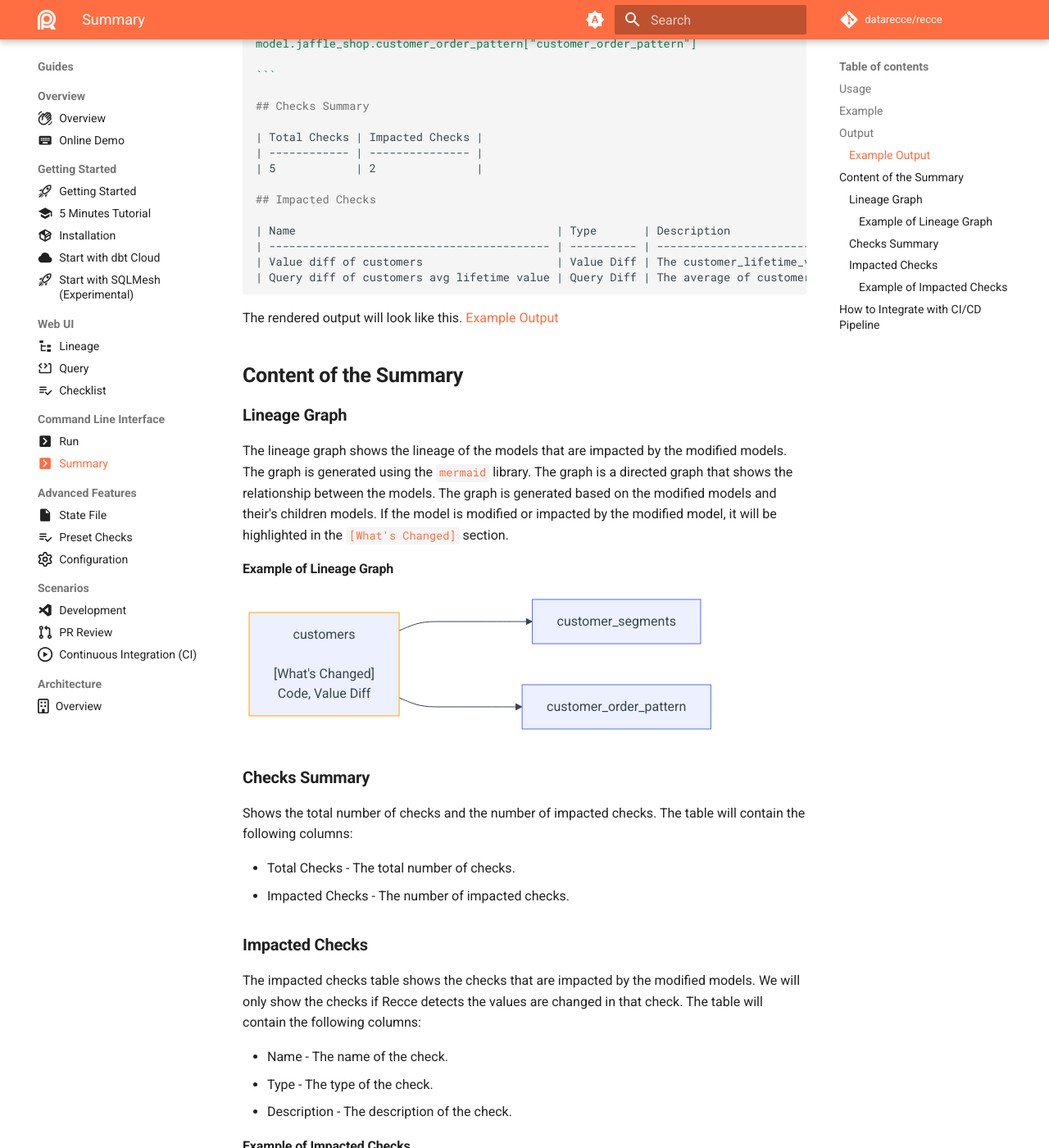
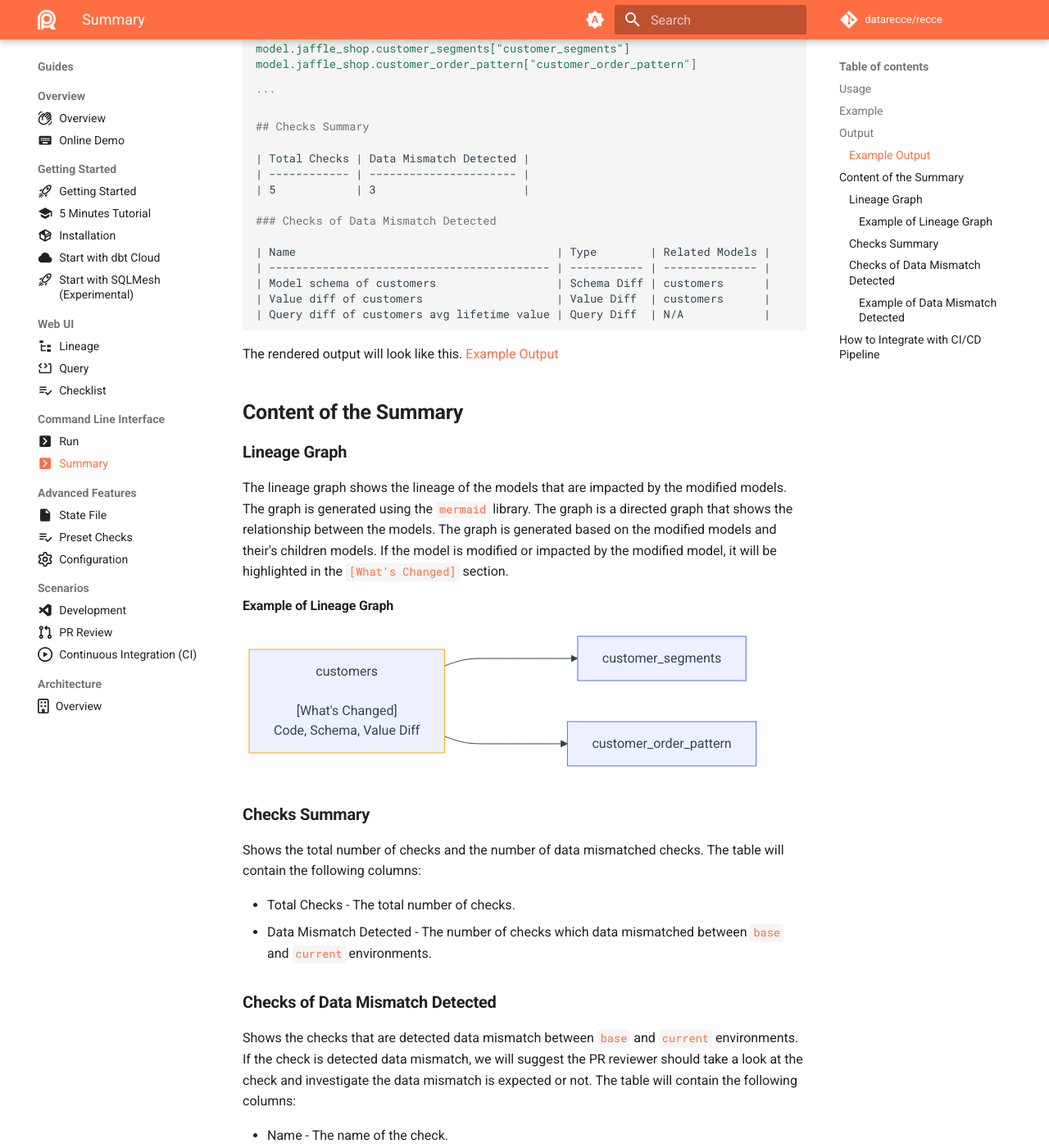
Before and after one commit to DataRecce/recce-documentation, an MkDocs documentation site: the page built from docs/docs/features/recce-summary.md, in a window 1280 px wide and 1400 px high, scrolled down 1223 px. Shown: the whole window at 82% size. Built offline with MkDocs 1.6.1 and Material for MkDocs 9.7.7, drawn with Linux system fonts in a browser that asks for light colours; comment, search, counter and statistics services are not loaded; some of the changed text lies outside the part shown.

Commit message:
[Feature] DRC-418 Modify doc site based on the latest changes
Signed-off-by: Kent Huang <kent@infuseai.io>

`````diff
--- a/docs/docs/features/recce-summary.md
+++ b/docs/docs/features/recce-summary.md
@@ -22,7 +22,7 @@ recce summary recce-state.json
 The output of the `summary` command will be markdown format. The markdown output will contain the following sections:
 
 - Lineage Graph - A graph that shows the lineage of the models that are impacted by the modified models.
-- Impacted Checks - A table that shows the impacted checks.
+- Checks Summary - A summary of the checks that are detected mismatch between `base` and `current` environments.
 
 ### Example Output
 
@@ -36,7 +36,7 @@ graph LR
 model.jaffle_shop.customers["customers
 
 [What's Changed]
-Code, Value Diff"]
+Code, Schema, Value Diff"]
 style model.jaffle_shop.customers stroke:#ffa502
 model.jaffle_shop.customers---->model.jaffle_shop.customer_segments
 model.jaffle_shop.customers---->model.jaffle_shop.customer_order_pattern
@@ -47,16 +47,17 @@ model.jaffle_shop.customer_order_pattern["customer_order_pattern"]
 
 ## Checks Summary
 
-| Total Checks | Impacted Checks |
-| ------------ | --------------- |
-| 5            | 2               |
+| Total Checks | Data Mismatch Detected |
+| ------------ | ---------------------- |
+| 5            | 3                      |
 
-## Impacted Checks
+### Checks of Data Mismatch Detected
 
-| Name                                       | Type       | Description                                                     |
-| ------------------------------------------ | ---------- | --------------------------------------------------------------- |
-| Value diff of customers                    | Value Diff | The customer_lifetime_value in customers should be 100% matched |
-| Query diff of customers avg lifetime value | Query Diff | The average of customer_lifetime_value should not be changed    |
+| Name                                       | Type        | Related Models |
+| ------------------------------------------ | ----------- | -------------- |
+| Model schema of customers                  | Schema Diff | customers      |
+| Value diff of customers                    | Value Diff  | customers      |
+| Query diff of customers avg lifetime value | Query Diff  | N/A            |
 ````
 
 The rendered output will look like this. [Example Output](./recce-summary-example.md)
@@ -75,7 +76,7 @@ graph LR
 model.jaffle_shop.customers["customers
 
 [What's Changed]
-Code, Value Diff"]
+Code, Schema, Value Diff"]
 style model.jaffle_shop.customers stroke:#ffa502
 model.jaffle_shop.customers---->model.jaffle_shop.customer_segments
 model.jaffle_shop.customers---->model.jaffle_shop.customer_order_pattern
@@ -85,25 +86,30 @@ model.jaffle_shop.customer_order_pattern["customer_order_pattern"]
 
 ### Checks Summary
 
-Shows the total number of checks and the number of impacted checks. The table will contain the following columns:
+Shows the total number of checks and the number of data mismatched checks. The table will contain the following columns:
 
 - Total Checks - The total number of checks.
-- Impacted Checks - The number of impacted checks.
+- Data Mismatch Detected - The number of checks which data mismatched between `base` and `current` environments.
 
-### Impacted Checks
+### Checks of Data Mismatch Detected
 
-The impacted checks table shows the checks that are impacted by the modified models. We will only show the checks if Recce detects the values are changed in that check. The table will contain the following columns:
+Shows the checks that are detected data mismatch between `base` and `current` environments.
+If the check is detected data mismatch, we will suggest the PR reviewer should take a look at the check and investigate the data mismatch is expected or not.
+The table will contain the following columns:
 
 - Name - The name of the check.
 - Type - The type of the check.
-- Description - The description of the check.
+- Related Models - The models that are related to the check. If a check is not related to any models, it will be `N/A`.
 
-#### Example of Impacted Checks
+If all the check between `base` and `current` environments are matched, the `Checks of Data Mismatch Detected` section will not be shown.
 
-| Name                                       | Type       | Description                                                     |
-| ------------------------------------------ | ---------- | --------------------------------------------------------------- |
-| Value diff of customers                    | Value Diff | The customer_lifetime_value in customers should be 100% matched |
-| Query diff of customers avg lifetime value | Query Diff | The average of customer_lifetime_value should not be changed    |
+#### Example of Data Mismatch Detected
+
+| Name                                       | Type        | Related Models |
+| ------------------------------------------ | ----------- | -------------- |
+| Model schema of customers                  | Schema Diff | customers      |
+| Value diff of customers                    | Value Diff  | customers      |
+| Query diff of customers avg lifetime value | Query Diff  | N/A            |
 
 ## How to Integrate with CI/CD Pipeline
 
`````
Also changed, not shown: docs/docs/features/recce-summary-example.md (+10 -9 lines), docs/docs/guides/scenario-ci.md (+9 -0 lines).
